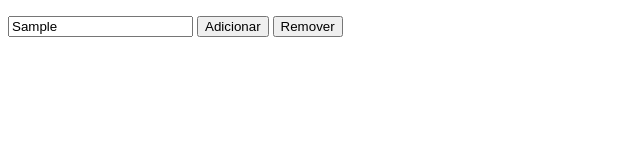
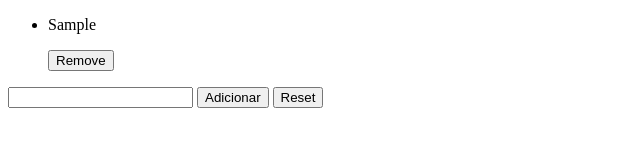
Before and after one commit to BrunoPavanelli/Atividades-M1-S7-Kenzie, a plain HTML site: page Lista de compras com DOM/index.html in a window 1280 px wide. Both pictures are taken after typing "Sample" into the empty fields and a click on the button "Adicionar". Shown: the whole page, without its empty margins (0-640 px from the left). Drawn offline with Linux system fonts and the light colour scheme.

Commit message:
lista de compras em andamento

```diff
--- a/Lista de compras com DOM/index.html
+++ b/Lista de compras com DOM/index.html
@@ -5,7 +5,7 @@
     <meta http-equiv="X-UA-Compatible" content="IE=edge">
     <meta name="viewport" content="width=device-width, initial-scale=1.0">
     <title>Lista de compras com DOM</title>
-    <script src="./main.js"></script>
+    <script src="./main.js" defer></script>
 </head>
 <body>
     <main>
@@ -14,7 +14,7 @@
         </ul>
         <input type="text" id="input">
         <button id="add">Adicionar</button>
-        <button id="reset">Remover</button>
+        <button id="reset">Reset</button>
     </main>
 </body>
 </html>
--- a/Lista de compras com DOM/main.js
+++ b/Lista de compras com DOM/main.js
@@ -0,0 +1,57 @@
+const main = document.querySelector('main')
+console.log(main)
+const shoppingList = document.querySelector('#list')
+console.log(shoppingList)
+const input = document.querySelector('#input')
+console.log(input)
+const addButton = document.getElementById('add')
+console.log(addButton)
+const resetButton = document.querySelector('#reset')
+console.log(resetButton)
+
+let list = []
+
+function reloadList() {
+    shoppingList.innerHTML = ""
+    for (let i = 0; i < list.length; i++) {
+        let currentElement = list[i]
+        currentElement.id = i
+        shoppingList.appendChild(currentElement)
+    }
+}
+
+function createRemoveButton() {
+    const removeButton = document.createElement('button')
+    removeButton.innerText = 'Remove'
+    removeButton.addEventListener('click', (e) => {
+        list = list.filter((_, i) => i !== Number(e.composedPath[1].id))
+        reloadList()
+    })
+    return removeButton
+}
+
+function onClickFunction() {
+    let newItem = document.createElement('li')
+    let paragraph = document.createElement('p')
+    let removeButton = createRemoveButton()
+
+    if (input.value) {
+        paragraph.innerText = input.value
+
+        newItem.appendChild(paragraph)
+        newItem.appendChild(removeButton)
+
+        input.value = ''
+
+        list.push(newItem)
+
+        reloadList()
+    }
+}
+addButton.addEventListener('click', onClickFunction)
+
+function onCLickResetFunction() {
+    shoppingList.innerHTML = ''
+    list = []
+}
+resetButton.addEventListener('click', onCLickResetFunction)
```
